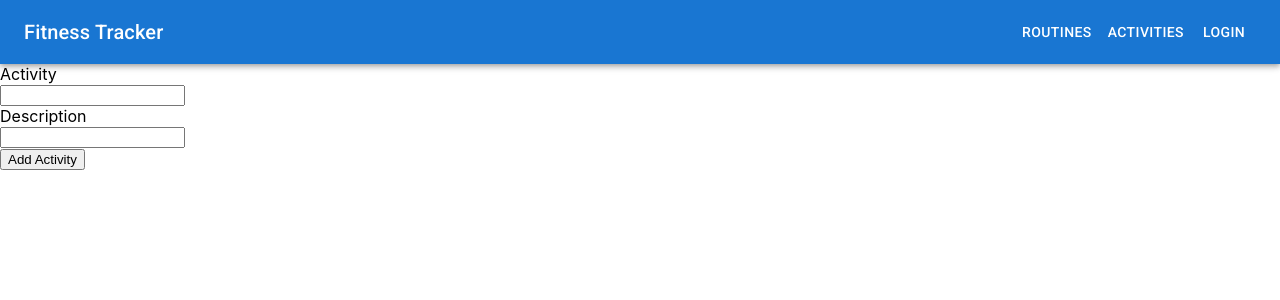
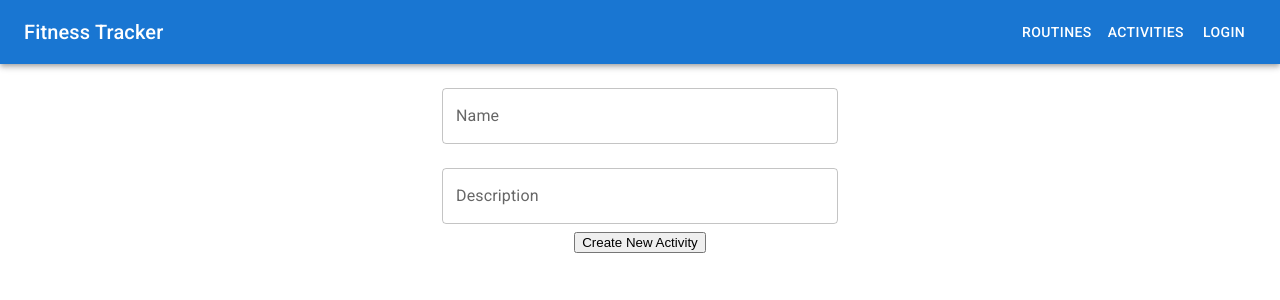
Before and after one commit to jakejorishie/UNIV_FitnessTrackr_FrontEnd, a React (Create React App) app: page /AddActivities in a window 1280 px wide. Shown: the top 300 px of the page. Built offline with nearby package versions, Linux system fonts and the light colour scheme.

Commit message:
add activities

```diff
--- a/src/Components/AddActivities.js
+++ b/src/Components/AddActivities.js
@@ -1,16 +1,23 @@
 import React, { useState } from 'react';
 import { APIURL } from '../api/index';
+import { useNavigate } from 'react-router-dom';
 import Button from 'react-bootstrap/Button';
-import Col from 'react-bootstrap/Col';
-import Form from 'react-bootstrap/Form';
-import Row from 'react-bootstrap/Row';
+import Box from '@mui/material/Box';
+import { TextField, CssBaseline } from '@mui/material';
+import { Container } from '@mui/system';
+
 
 const AddActivities = ({ activities, setActivities, token }) => {
+
+
    const [name, setName] = useState([]);
    const [description, setDescription] = useState([]);
 
+
+
    const handleSubmit = async (event) => {
       event.preventDefault();
+      const navigate = useNavigate;
       const token = localStorage.getItem('token');
       const response = await fetch(`${APIURL}/activities`, {
          method: 'POST',
@@ -28,42 +35,77 @@ const AddActivities = ({ activities, setActivities, token }) => {
       setActivities([data, ...activities]);
       setName('');
       setDescription('');
+      navigate('/activities');
    };
 
    return (
-      <Form onSubmit={handleSubmit}>
-         <Form.Group
-            as={Row}
-            className='mb-3'
-            controlId='formHorizontalEmail'
-            onChange={(event) => setName(event.target.value)}>
-            <Form.Label column sm={2}>
-               Activity
-            </Form.Label>
-            <Col sm={10}>
-               <Form.Control />
-            </Col>
-         </Form.Group>
+      <>
+      <Container component='main' maxWidth='xs'>
+            <CssBaseline />
+      <Box style={{
+                  marginTop: 8,
+                  display: 'flex',
+                  flexDirection: 'column',
+                  alignItems: 'center',
+               }}
+               component='form' onSubmit={handleSubmit}>
+      <TextField
+         margin='normal'
+         fullWidth
+         id='outlined'
+         label='Name'
+         value={name}
+         onChange={(e) => setName(e.target.value)}></TextField>
+      <TextField
+         margin='normal'
+         fullWidth
+         id='outlined'
+         label='Description'
+         value={description}
+         onChange={(e) => setDescription(e.target.value)}></TextField>
+      <Button
+         variant='contained'
+         type='submit'
+         margin='normal'
+         aria-label='send'>
+         Create New Activity
+      </Button>
+   </Box>
+   </Container>
+   </>
+      // <Form onSubmit={handleSubmit}>
+      //    <Form.Group
+      //       as={Row}
+      //       className='mb-3'
+      //       controlId='formHorizontalEmail'
+      //       onChange={(event) => setName(event.target.value)}>
+      //       <Form.Label column sm={2}>
+      //          Activity
+      //       </Form.Label>
+      //       <Col sm={10}>
+      //          <Form.Control />
+      //       </Col>
+      //    </Form.Group>
 
-         <Form.Group
-            as={Row}
-            className='mb-3'
-            controlId='formHorizontalPassword'
-            onChange={(event) => setDescription(event.target.value)}>
-            <Form.Label column sm={2}>
-               Description
-            </Form.Label>
-            <Col sm={10}>
-               <Form.Control />
-            </Col>
-         </Form.Group>
+      //    <Form.Group
+      //       as={Row}
+      //       className='mb-3'
+      //       controlId='formHorizontalPassword'
+      //       onChange={(event) => setDescription(event.target.value)}>
+      //       <Form.Label column sm={2}>
+      //          Description
+      //       </Form.Label>
+      //       <Col sm={10}>
+      //          <Form.Control />
+      //       </Col>
+      //    </Form.Group>
 
-         <Form.Group as={Row} className='mb-3'>
-            <Col sm={{ span: 10, offset: 2 }}>
-               <Button type='submit'>Add Activity</Button>
-            </Col>
-         </Form.Group>
-      </Form>
+      //    <Form.Group as={Row} className='mb-3'>
+      //       <Col sm={{ span: 10, offset: 2 }}>
+      //          <Button onClick={newPage} type='submit'>Add Activity</Button>
+      //       </Col>
+      //    </Form.Group>
+      // </Form>
    );
 };
 
```
